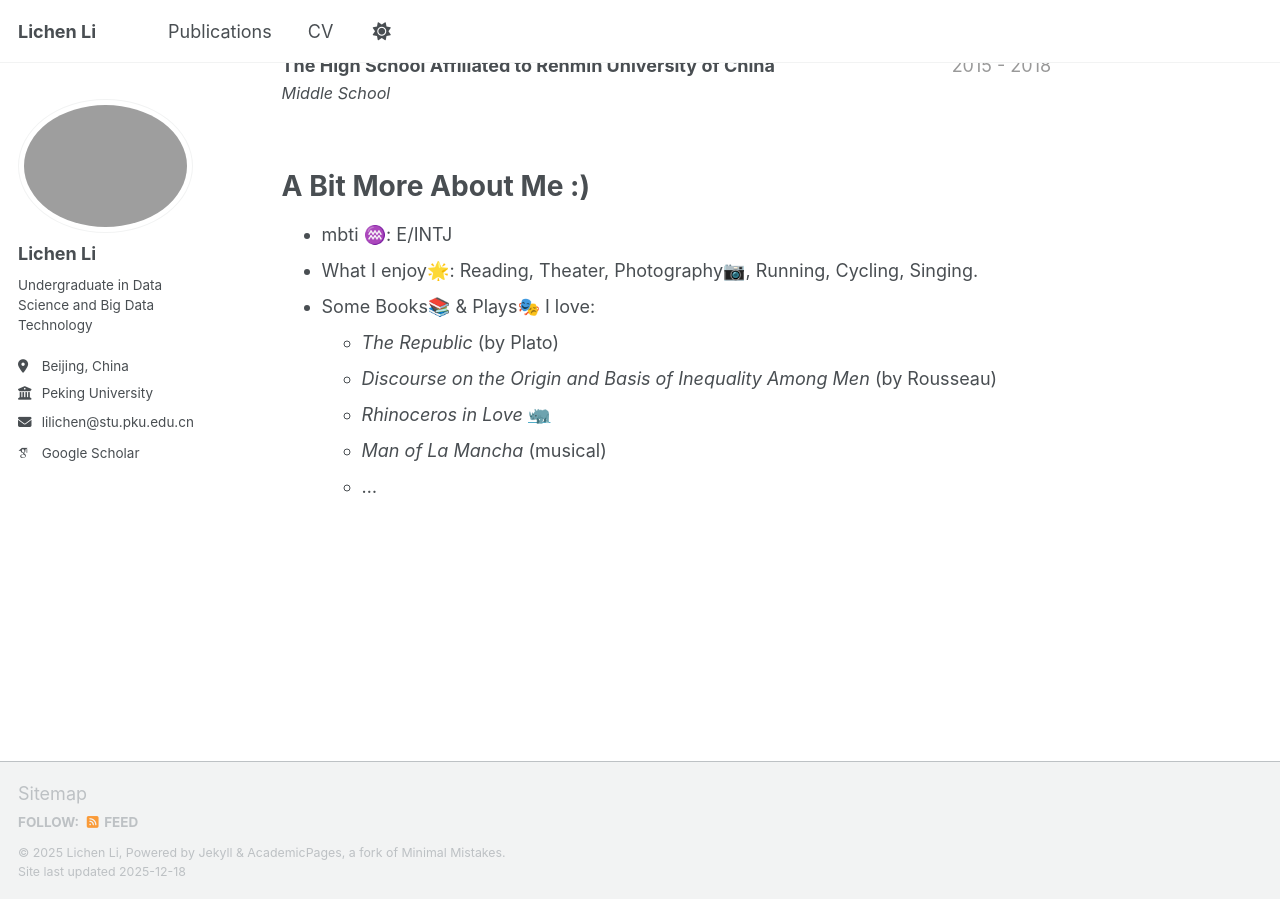
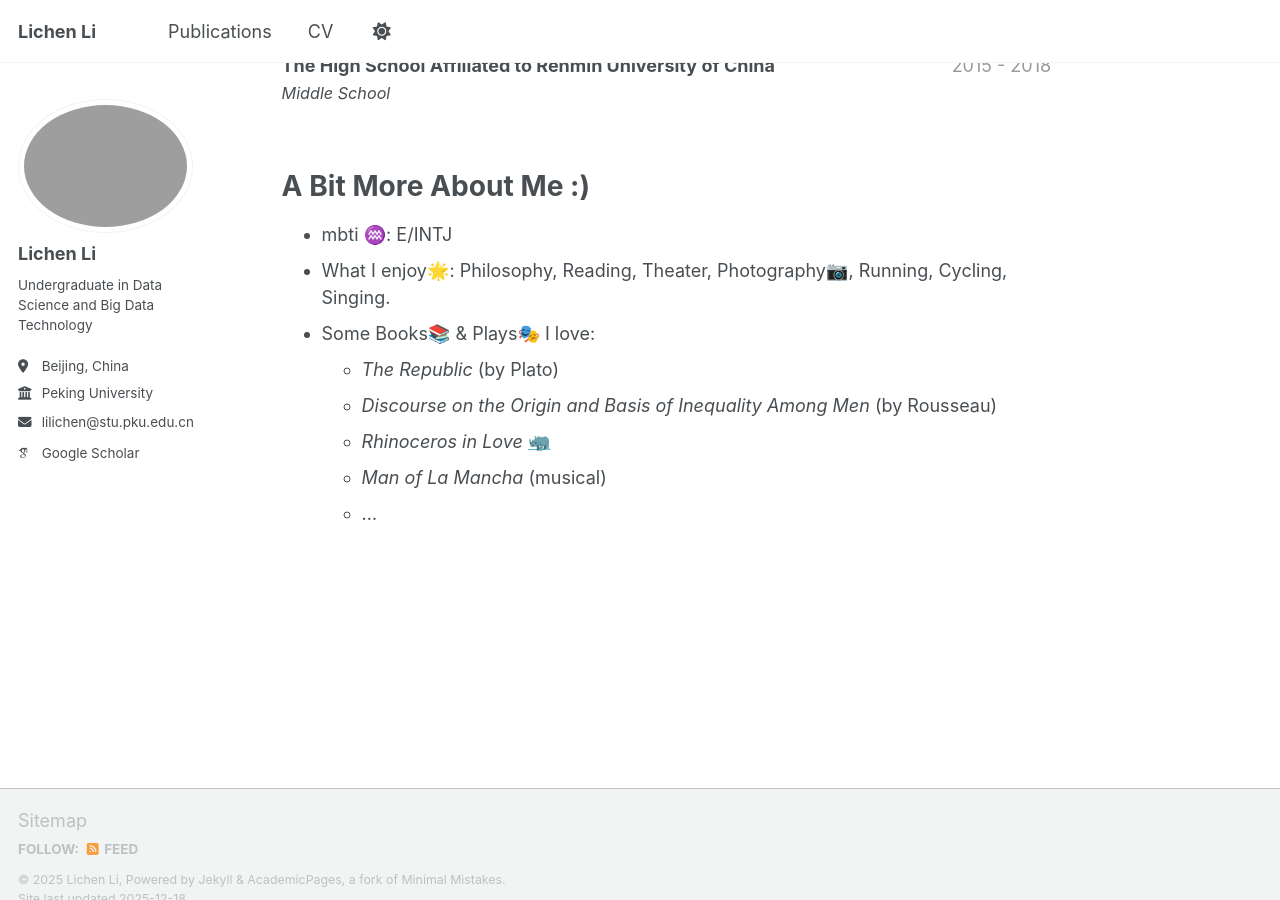
Before and after one commit to LichenLillc/LichenLillc.github.io, a Jekyll site: the page built from _pages/about.md, in a window 1280 px wide and 900 px high, scrolled down 1234 px. Built offline with Jekyll 4.4.1, drawn with Linux system fonts in a browser that asks for light colours; some web fonts are replaced; a script that is not in the unit is left out.

Commit message:
Update about.md

```diff
--- a/_pages/about.md
+++ b/_pages/about.md
@@ -56,7 +56,7 @@ Education
 A Bit More About Me :)
 ===
 * mbti ♒️: E/INTJ
-* What I enjoy🌟: Reading, Theater, Photography📷, Running, Cycling, Singing.
+* What I enjoy🌟: Philosophy, Reading, Theater, Photography📷, Running, Cycling, Singing.
 * Some Books📚 & Plays🎭 I love:
   * *The Republic* (by Plato)
   * *Discourse on the Origin and Basis of Inequality Among Men* (by Rousseau)
```
